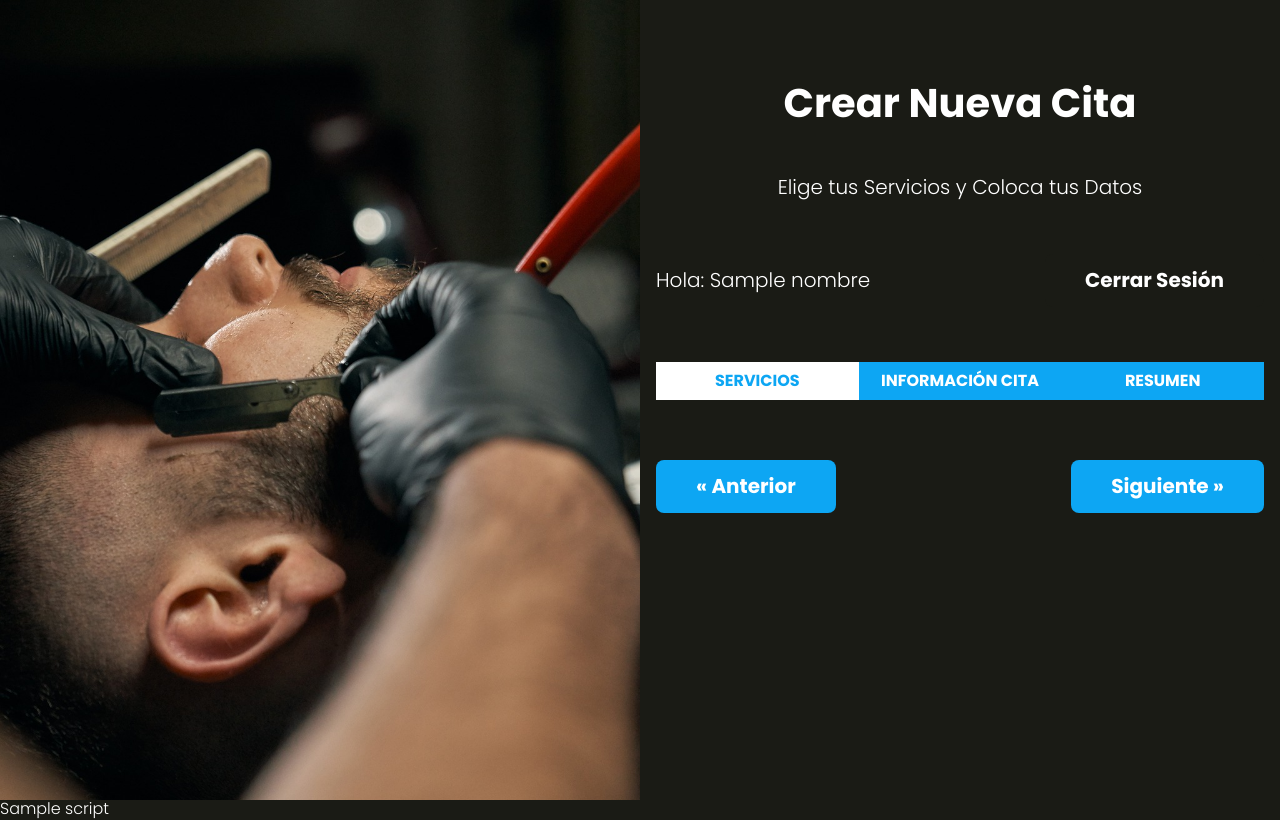
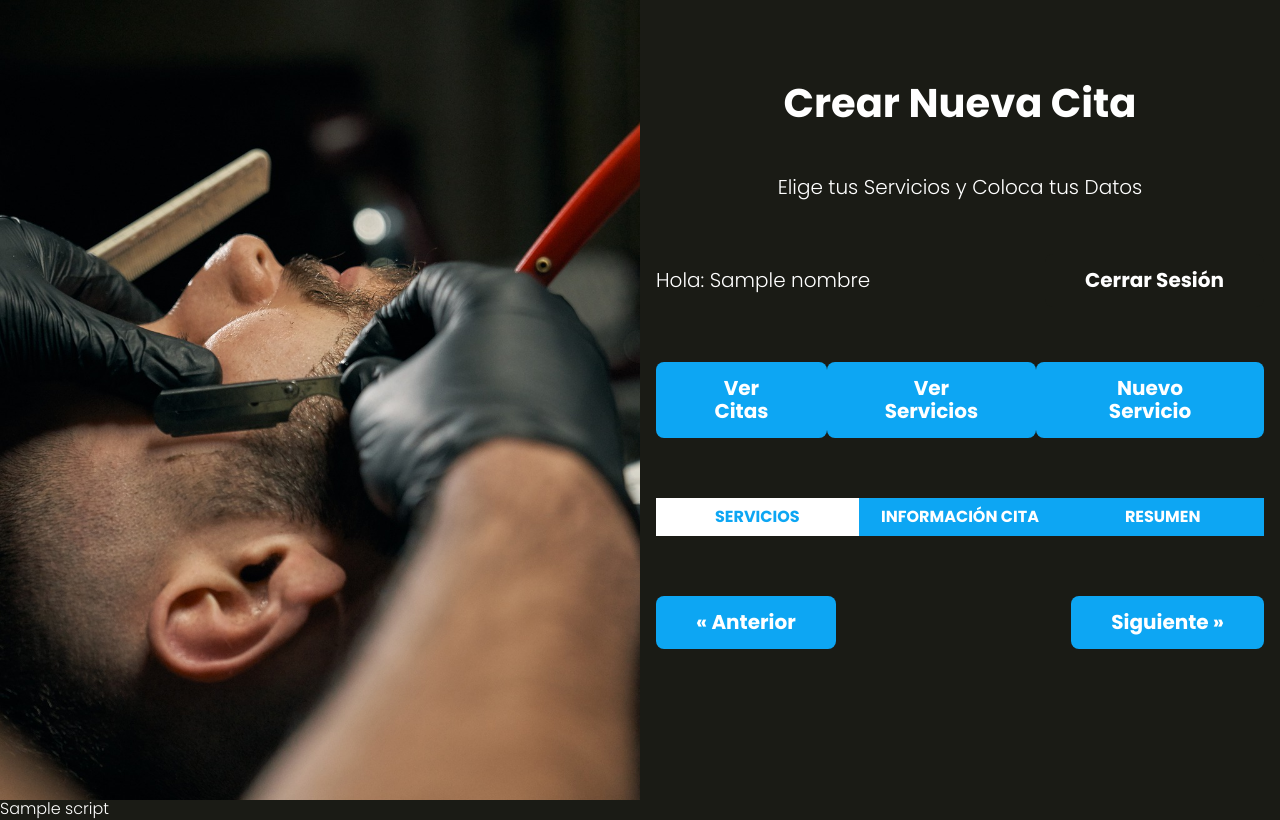
Before and after one commit to joseangvas/appsalon-mvc, a PHP site: the page made by views/cita/index.php in a window 1280 px wide. Run offline with PHP 8.4, Linux system fonts and the light colour scheme; the visitor is signed in with stand-in values (Sample User, id 1); the template is opened without the code that fills it: most values are stand-ins (such as "Sample title", 1, 10 or a date in 2020).

Commit message:
Crear EndPoints para CRUD de Servicios

```diff
--- a/src/scss/layout/_UI.scss
+++ b/src/scss/layout/_UI.scss
@@ -44,3 +44,17 @@
     margin: 0;
   }
 }
+
+
+.barra-servicios {
+  margin-bottom: v.$separacion;
+
+  @include m.tablet {
+    display: flex;
+    justify-content: space-around;
+  }
+
+  .boton {
+    margin: 0 0 1rem 0;
+  }
+}
--- /dev/null
+++ b/views/servicios/index.php
@@ -0,0 +1 @@
+<h1 class="nombre-pagina">Servicios</h1>
--- a/views/templates/barra.php
+++ b/views/templates/barra.php
@@ -2,3 +2,14 @@
   <p>Hola: <?php echo $nombre ?? ''; ?></p>
   <a class="boton" href="/logout">Cerrar Sesión</a>
 </div>
+
+<?php if(isset($_SESSION['admin'])) { ?>
+  <div class="barra-servicios">
+    <a class="boton" href="/admin">Ver Citas</a>
+    <a class="boton" href="/servicios">Ver Servicios</a>
+    <a class="boton" href="/servicios/crear">Nuevo Servicio</a>
+
+  </div>
+
+
+<?php } ?>
```
Also changed, not shown: controllers/ServicioController.php (added, +31 -0 lines), public/index.php (+10 -1 lines), public/build/css/app.css, 1 other file.
